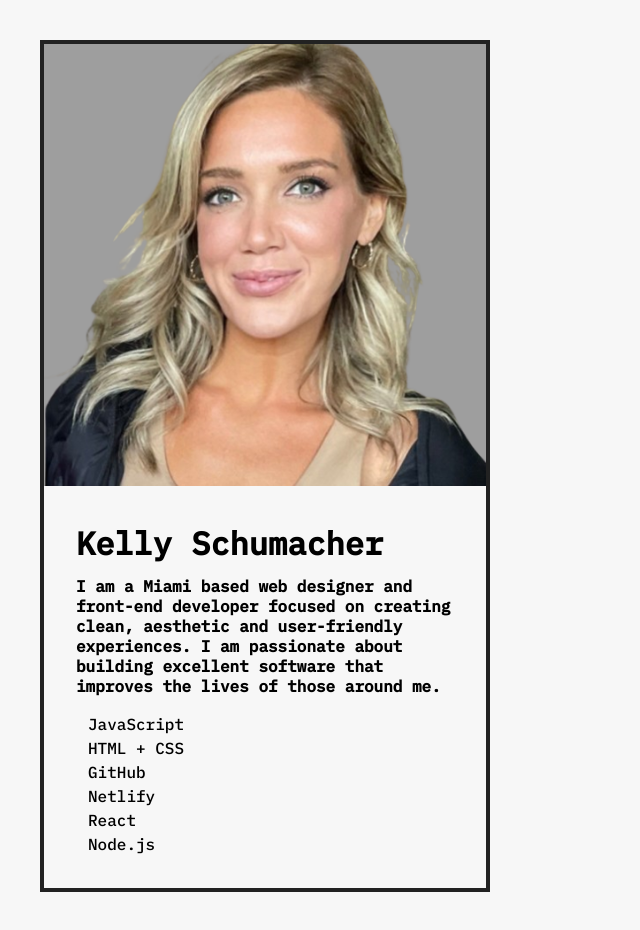
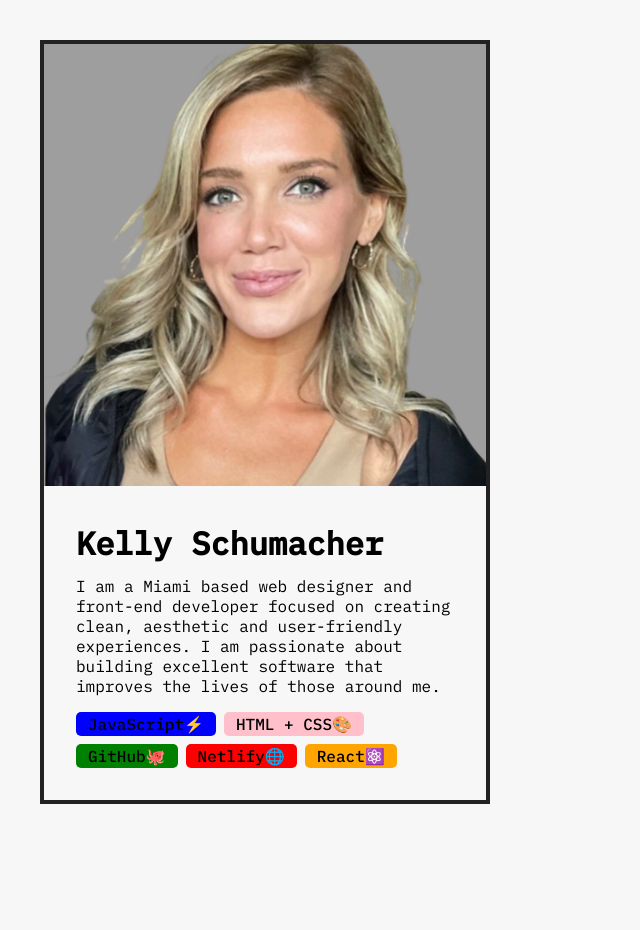
Before and after one commit to kellyschu/profilecard.ura.1, a React (Create React App) app: page / in a window 1280 px wide. Shown: the whole page, without its empty margins (0-640 px from the left). After the commit the page ends 844 px from the top, so only its background shows below. Built offline with nearby package versions, Linux system fonts and the light colour scheme.

Commit message:
added dynamic color and content thru props from parent list to child item

```diff
--- a/src/Intro.js
+++ b/src/Intro.js
@@ -4,12 +4,12 @@ function Intro() {
   return (
     <div>
       <h1>Kelly Schumacher</h1>
-      <h4>
+      <p>
         I am a Miami based web designer and front-end developer focused on
         creating clean, aesthetic and user-friendly experiences. I am passionate
         about building excellent software that improves the lives of those
         around me.
-      </h4>
+      </p>
     </div>
   );
 }
--- a/src/Skill.js
+++ b/src/Skill.js
@@ -1,14 +1,14 @@
 import "./styles.css";
 
-function Skill() {
+function Skill(props) {
   return (
     <div>
-      <div className="skill">JavaScript</div>
-      <div className="skill">HTML + CSS</div>
-      <div className="skill">GitHub</div>
-      <div className="skill">Netlify</div>
-      <div className="skill">React</div>
-      <div className="skill">Node.js</div>
+      <div className="skill" style={{ backgroundColor: props.color }}>
+        <span>
+          {props.skill}
+          {props.emoji}
+        </span>
+      </div>
     </div>
   );
 }
--- a/src/SkillList.js
+++ b/src/SkillList.js
@@ -4,7 +4,11 @@ import Skill from "./Skill";
 function SkillList() {
   return (
     <div className="skill-list">
-      <Skill />
+      <Skill skill="JavaScript" emoji="⚡️" color="blue" />
+      <Skill skill="HTML + CSS" emoji="🎨" color="pink" />
+      <Skill skill="GitHub" emoji="🐙" color="green" />
+      <Skill skill="Netlify" emoji="🌐" color="red" />
+      <Skill skill="React" emoji="⚛️" color="orange" />
     </div>
   );
 }
```
